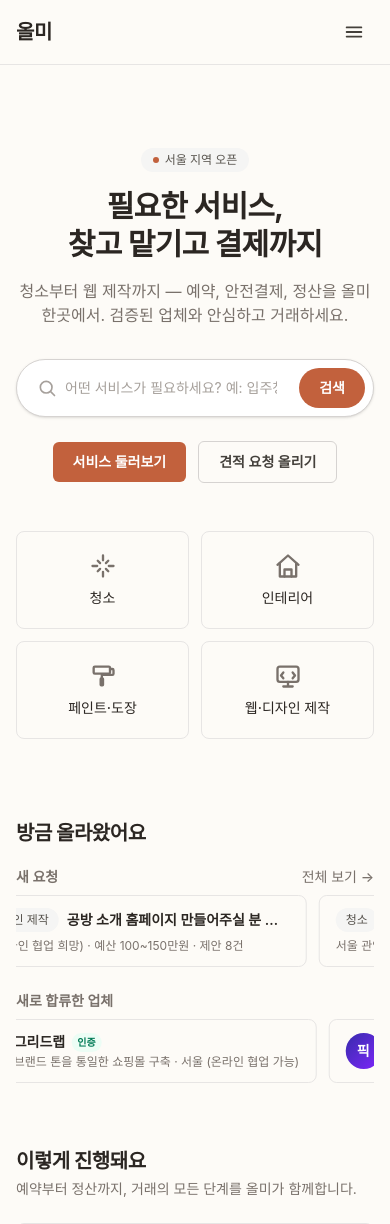
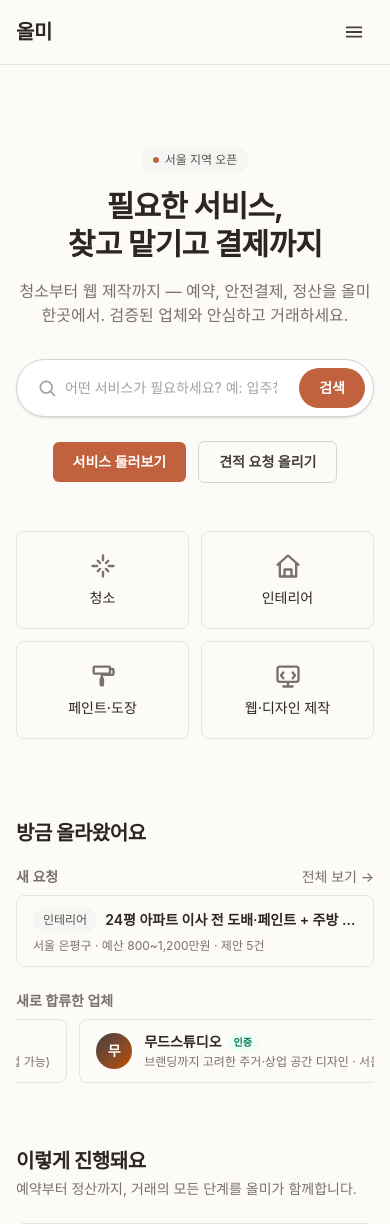
Before and after one commit to changhui98/allme, a Next.js app in the folder front/: page / in a window 390 px wide. Shown: the top 1224 px of the page. Built offline with nearby package versions, Linux system fonts and the light colour scheme.

Commit message:
Fix : 롤링 행 이동량을 표시 칸 너비 기준으로 보정 (모바일에서 카드가 어중간하게 걸치던 문제)

```diff
--- a/front/src/components/motion/RollingRow.tsx
+++ b/front/src/components/motion/RollingRow.tsx
@@ -10,8 +10,9 @@ const MAX_VISIBLE = 3;
  * 여러 아이템이 동시에 보이면서 몇 초마다 한 칸씩 옆으로 넘어가는 롤링 행.
  * 랜딩의 "방금 올라왔어요" 신규 요청·업체 목록에 사용한다.
  *
- * - 표시 개수는 CSS로만 제어: 모바일 1 / sm 2 / lg 3칸
- * - 한 칸 이동량은 트랙 너비의 1/전체 아이템 수라서 브레이크포인트와 무관하게 정확하다
+ * - 표시 개수는 CSS로만 제어: 모바일 1 / sm 2 / lg 3칸 (--visible 변수와 li basis를 함께 맞춘다)
+ * - translateX 퍼센트는 ul 자신의 너비 기준이므로, 한 칸 이동량은 100%/--visible로 계산해야
+ *   브레이크포인트와 무관하게 정확히 한 칸씩 넘어간다
  * - 끊김 없는 순환: 앞쪽 아이템을 복제해 이어붙이고, 원본 끝에 도달하면
  *   transition 없이 0으로 되돌린다 (복제본과 원본이 같은 그림이라 점프가 보이지 않음)
  * - hover·포커스 시 일시정지, "동작 줄이기" 설정 시 자동 롤링 없음 (AdBannerCarousel 관례)
@@ -50,7 +51,6 @@ export default function RollingRow({
   if (items.length === 0) return null;
 
   const rendered = rolling ? [...items, ...items.slice(0, MAX_VISIBLE)] : items;
-  const step = 100 / rendered.length;
 
   return (
     <div
@@ -63,8 +63,8 @@ export default function RollingRow({
       onBlur={() => setPaused(false)}
     >
       <ul
-        className={`-mx-1.5 flex ${instant ? "" : "transition-transform duration-500 ease-out"}`}
-        style={{ transform: `translateX(-${index * step}%)` }}
+        className={`-mx-1.5 flex [--visible:1] sm:[--visible:2] lg:[--visible:3] ${instant ? "" : "transition-transform duration-500 ease-out"}`}
+        style={{ transform: `translateX(calc(${index} * -100% / var(--visible)))` }}
         onTransitionEnd={(e) => {
           // 자식(카드 hover 등)의 transitionend 버블링은 무시한다
           if (e.target !== e.currentTarget) return;
```
